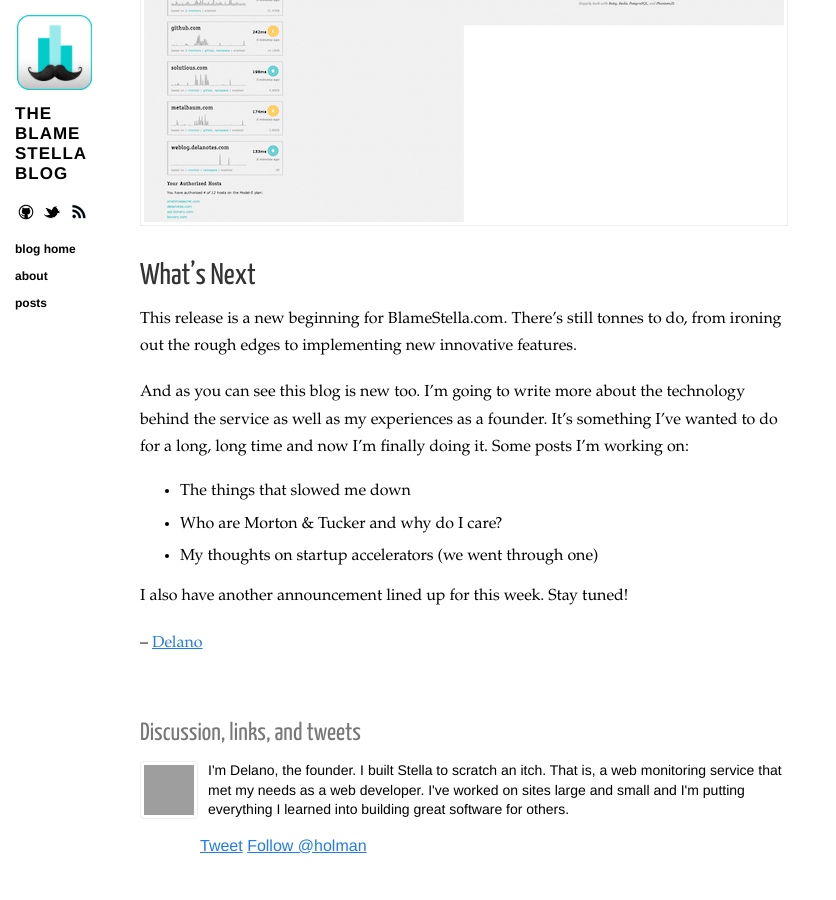
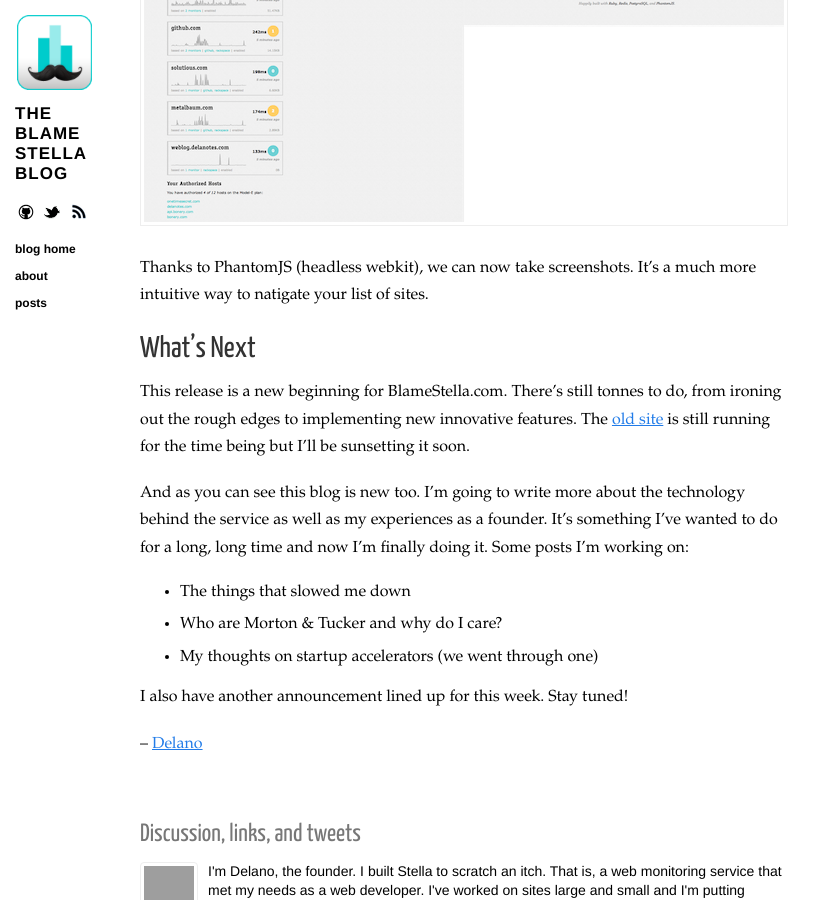
Before and after one commit to stella/stella.github.com, a Jekyll site: the page built from _posts/2013-01-02-welcome-to-the-year-1900.md, in a window 1280 px wide and 900 px high, scrolled down 1474 px. Shown: the whole window, without its empty margins (0-836 px from the left). Built offline with Jekyll 4.4.1, drawn with Linux system fonts in a browser that asks for light colours; nearby versions of some CDN libraries; Markdown is read by kramdown in place of the engine named in the settings; comment, search, counter and statistics services are not loaded; grey boxes are pictures that could not be loaded.

Commit message:
Welcome to the year 1900 (updated)

```diff
--- a/_posts/2013-01-02-welcome-to-the-year-1900.md
+++ b/_posts/2013-01-02-welcome-to-the-year-1900.md
@@ -4,7 +4,7 @@
 who: delano
 ---
 
-It's been a long-time coming but the new version of <a href="https://www.blamestella.com/">Stella</a> is live. I ran the migration on New Year's Eve which is perfect timing if you know Morton and Tucker (the characters behind the brand). For them, it's 1900 and what better way to ring in the new century!
+It's been a long-time coming but the new version of [Stella](https://www.blamestella.com/) is live. I ran the migration on New Year's Eve which is perfect timing if you know Morton and Tucker (the characters behind the brand). For them, it's 1900 and what better way to ring in the new century!
 
 So what's changed. Well, *just about everything*. A new codebase (built around [PhantomJS](http://phantomjs.org/)), a new UI (using [Bootstrap](http://twitter.github.com/bootstrap/)), and a whole new lease on life. For those early customers who sent in feature requests and even some bugs, this release is for you. I still have a few items on that TODO list but now that this release is out, I can finally tackle them. These include:
 
@@ -23,9 +23,11 @@
 ### Old dashboard vs New dashboard
 ![Dashboard comparison](/images/assets/2013/bs-compare-dashboard-s.png "Compare the old and the new dashboard")
 
+Thanks to PhantomJS (headless webkit), we can now take screenshots. It's a much more intuitive way to natigate your list of sites.
+
 ## What's Next
 
-This release is a new beginning for BlameStella.com. There's still tonnes to do, from ironing out the rough edges to implementing new innovative features.
+This release is a new beginning for BlameStella.com. There's still tonnes to do, from ironing out the rough edges to implementing new innovative features. The [old site](https://old.blamestella.com/) is still running for the time being but I'll be sunsetting it soon.
 
 And as you can see this blog is new too. I'm going to write more about the technology behind the service as well as my experiences as a founder. It's something I've wanted to do for a long, long time and now I'm finally doing it. Some posts I'm working on:
 
@@ -35,4 +37,4 @@
 
 I also have another announcement lined up for this week. Stay tuned!
 
--- <a href="https://twitter.com/solutious">Delano</a>
+-- [Delano](https://twitter.com/solutious)
```
